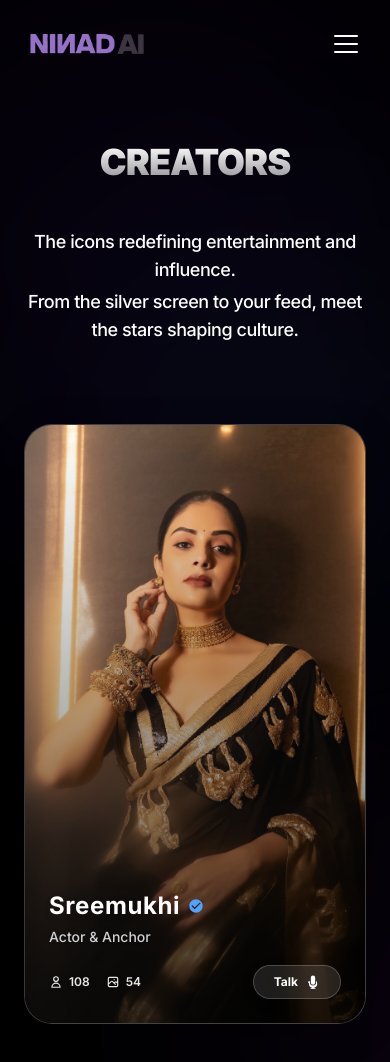
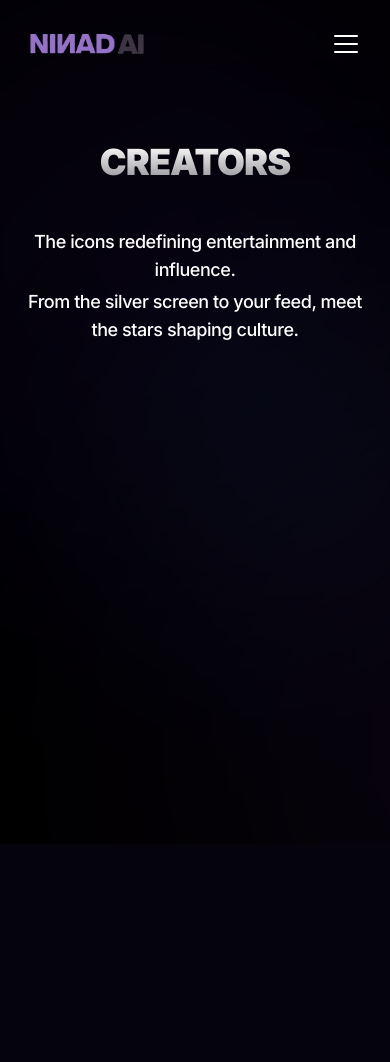
Before and after one commit to Ninad-AI/Landing-page, a Next.js app in the folder ninad-ai-landing-new/: page /creators in a window 390 px wide. Shown: the top 1062 px of the page. After the commit the page ends 844 px from the top, so only its background shows below. Built offline with nearby package versions, Linux system fonts and the light colour scheme.

Commit message:
responsive and removed the links to /sreemukhi and removed profile card

```diff
--- a/ninad-ai-landing-new/app/creators/page.tsx
+++ b/ninad-ai-landing-new/app/creators/page.tsx
@@ -14,14 +14,14 @@ interface Creator {
 }
 
 const CREATORS: Creator[] = [
-    {
-        id: 1,
-        name: "Sreemukhi",
-        role: "Actor & Anchor",
-        imageUrl: "/assets/creators/sreemukhi card.jpg",
-        handle: "sreemukhi",
-        status: "Active"
-    }
+    // {
+    //     id: 1,
+    //     name: "Sreemukhi",
+    //     role: "Actor & Anchor",
+    //     imageUrl: "/assets/creators/sreemukhi card.jpg",
+    //     handle: "sreemukhi",
+    //     status: "Active"
+    // }
 ];
 
 export default function CreatorsPage() {
--- a/ninad-ai-landing-new/app/sreemukhi/page.tsx
+++ b/ninad-ai-landing-new/app/sreemukhi/page.tsx
@@ -12,7 +12,10 @@ function formatTime(totalSeconds: number): string {
     return `${m.toString().padStart(2, "0")}:${s.toString().padStart(2, "0")}`;
 }
 
+import { notFound } from "next/navigation";
+
 export default function SreemukhiVoiceChatPage() {
+    return notFound();
     const router = useRouter();
 
     const [flowState, setFlowState] = useState<FlowState>("idle");
```
Also changed, not shown: ninad-ai-landing-new/app/page.tsx (line endings or trailing spaces).
